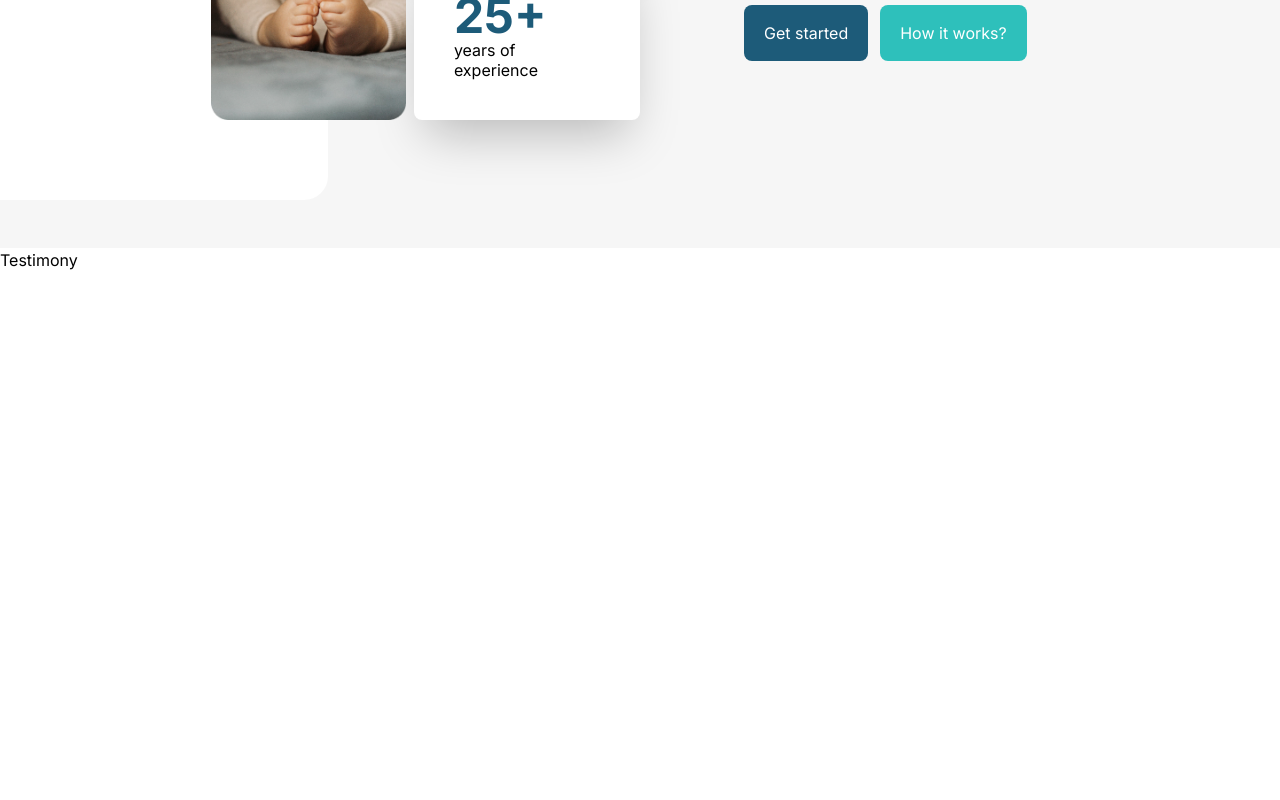
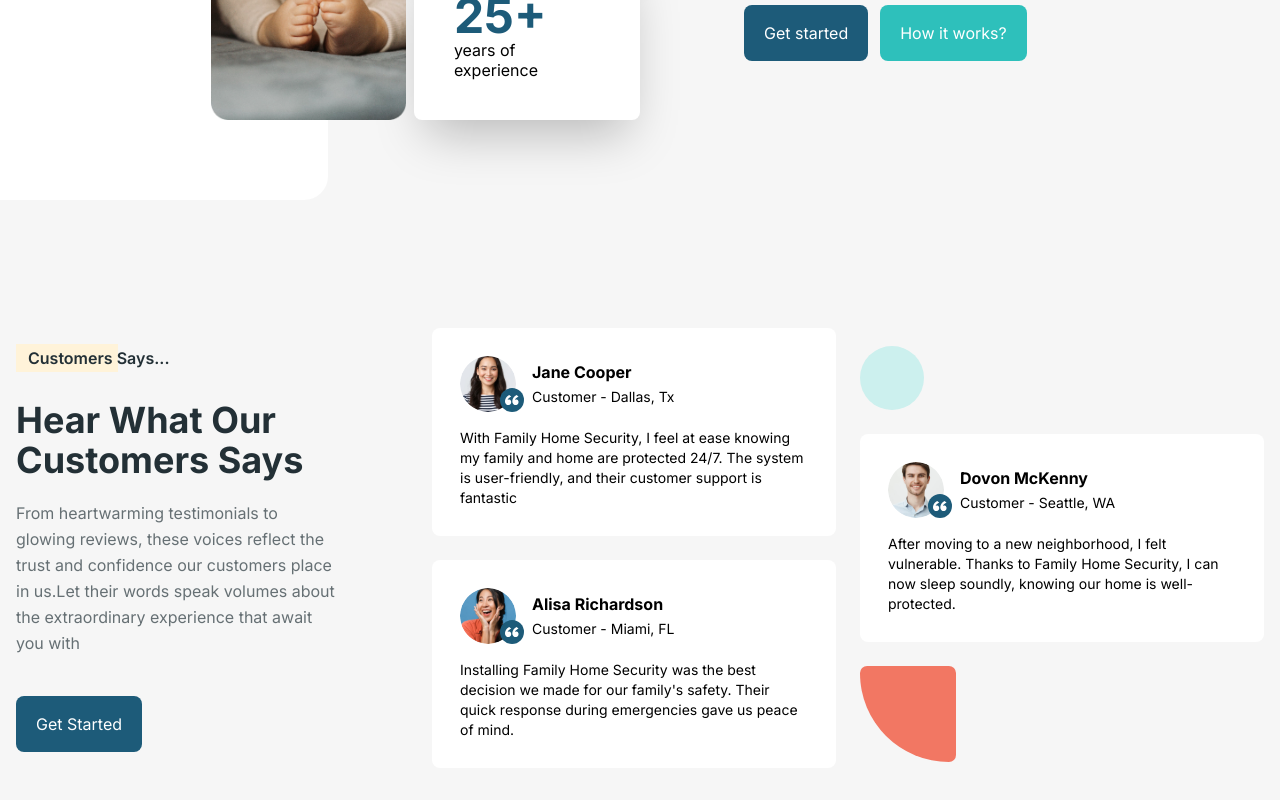
Before and after one commit to fiificode/famsec-insurance, a Next.js app: page / in a window 1280 px wide. Shown: the part 2621-3421 px from the top of the page. Before the commit the page ends 2893 px from the top, so only its background shows below. Built offline with nearby package versions, Linux system fonts and the light colour scheme.

Commit message:
completion of Testimonial section

```diff
--- a/app/components/Testimonials.jsx
+++ b/app/components/Testimonials.jsx
@@ -1,4 +1,6 @@
 import React from "react";
+import Link from "next/link";
+import Image from "next/image";
 
 const testimonialContent = {
   heading: {
@@ -13,12 +15,156 @@ const testimonialContent = {
   },
   testimonials: [
     {
-      img: "",
+      img: "/images/customer1.png",
+      name: "Jane Cooper",
+      titleRole: "Customer - Dallas, Tx",
+      testimony:
+        "With Family Home Security, I feel at ease knowing my family and home are protected 24/7. The system is user-friendly, and their customer support is fantastic",
+    },
+    {
+      img: "/images/customer2.png",
+      name: "Alisa Richardson",
+      titleRole: "Customer - Miami, FL",
+      testimony:
+        "Installing Family Home Security was the best decision we made for our family's safety. Their quick response during emergencies gave us peace of mind.",
+    },
+    {
+      img: "/images/customer3.png",
+      name: "Dovon McKenny",
+      titleRole: "Customer - Seattle, WA",
+      testimony:
+        "After moving to a new neighborhood, I felt vulnerable. Thanks to Family Home Security, I can now sleep soundly, knowing our home is well-protected.",
     },
   ],
 };
 const Testimonials = () => {
-  return <div>Testimony</div>;
+  return (
+    <section className="py-20 bg-light">
+      <div className="container px-4 mx-auto">
+        <div className="lg:flex justify-between items-center">
+          <div className="lg:w-4/12 lg:pr-24 mb-10 lg:mb-0">
+            {testimonialContent?.heading?.headingSubTitle && (
+              <span
+                className="inline-block py-0.5 z-50 pl-3 text-heading font-semibold relative
+                            mb-7 before:content-[''] before:absolute before:w-2/3 before:bg-yellowLight
+                            before:left-0 before:top-0 before:bottom-0 before:z-[-1]"
+              >
+                {testimonialContent?.heading?.headingSubTitle}
+              </span>
+            )}
+            {testimonialContent?.heading?.headingTitle && (
+              <h2 className="text-heading text-2xl lg:text-4xl font-bold mb-5">
+                {testimonialContent?.heading?.headingTitle}
+              </h2>
+            )}
+            {testimonialContent?.heading?.description && (
+              <p className="text-body leading-relaxed mb-10">
+                {testimonialContent.heading.description}
+              </p>
+            )}
+
+            <p>
+              <Link
+                href={testimonialContent?.heading?.cta?.cta_href}
+                className="py-4 px-5 bg-primary text-white rounded-lg duration-300
+                    transition-all ease-in-out hover:bg-[#134761] hover:shadow-lg
+                    inline-block relative top-0 hover:-top-1"
+              >
+                {testimonialContent?.heading?.cta?.cta_label}
+              </Link>
+            </p>
+          </div>
+          <div className="lg:w-8/12">
+            <div className="md:flex w-full space-x-0 md:space-x-6 items-end">
+              <div className="md:w-6/12 mb-6 md:mb-0">
+                {testimonialContent?.testimonials.map((testimonial, idx) => {
+                  if (idx == 2) return null;
+                  return (
+                    <div
+                      className={`bg-white p-7 rounded-lg w-full ${
+                        idx == 1 ? "" : "mb-6"
+                      }`}
+                    >
+                      <div className="flex space-x-4 items-center mb-4">
+                        <div className="relative">
+                          <Image
+                            src={testimonial?.img}
+                            width={579}
+                            height={720}
+                            className="object-cover h-14 w-14 rounded-full"
+                            alt="testimonial images"
+                          />
+                          <span className="absolute bottom-0 -right-2 w-6 h-6 bg-primary rounded-full flex items-center justify-center">
+                            <Image
+                              src={"/images/quote.svg"}
+                              width={14}
+                              height={9}
+                              alt="quote"
+                            />
+                          </span>
+                        </div>
+                        <div className="leading-2">
+                          <strong className="block">{testimonial.name}</strong>
+                          <span className="text-sm">
+                            {testimonial.titleRole}
+                          </span>
+                        </div>
+                      </div>
+                      <div>
+                        <blockquote className="text-sm">
+                          {testimonial.testimony}
+                        </blockquote>
+                      </div>
+                    </div>
+                  );
+                })}
+              </div>
+              <div className="md:w-6/12">
+                <div>
+                  <div className="w-16 h-16 hidden md:block bg-greenLight rounded-full mb-6"></div>
+                  <div className="bg-white p-7 rounded-lg w-full mb-6">
+                    <div className="flex space-x-4 items-center mb-4">
+                      <div className="relative">
+                        <Image
+                          src={testimonialContent?.testimonials[2].img}
+                          width={579}
+                          height={720}
+                          alt="testimonial"
+                          className="object-cover w-14 h-14 rounded-full"
+                        />
+                        <span className="absolute bottom-0 -right-2 w-6 h-6 bg-primary rounded-full flex items-center justify-center">
+                          <Image
+                            src={"/images/quote.svg"}
+                            width={14}
+                            height={9}
+                            alt="quote"
+                          />
+                        </span>
+                      </div>
+                      <div className="leading-2">
+                        <strong className="block">
+                          {testimonialContent.testimonials[2].name}
+                        </strong>
+                        <span className="text-sm">
+                          {testimonialContent.testimonials[2].titleRole}
+                        </span>
+                      </div>
+                    </div>
+                    <div>
+                      <blockquote className="text-sm">
+                        {testimonialContent.testimonials[2].testimony}
+                      </blockquote>
+                    </div>
+                  </div>
+                  <div className="bg-[#F27763] hidden md:inline-block w-10 h-10 lg:w-24 lg:h-24 rounded-2xl rounded-bl-[200px]"></div>
+                </div>
+              </div>
+            </div>
+          </div>
+        </div>
+      </div>
+    </section>
+  );
 };
 
 export default Testimonials;
```
